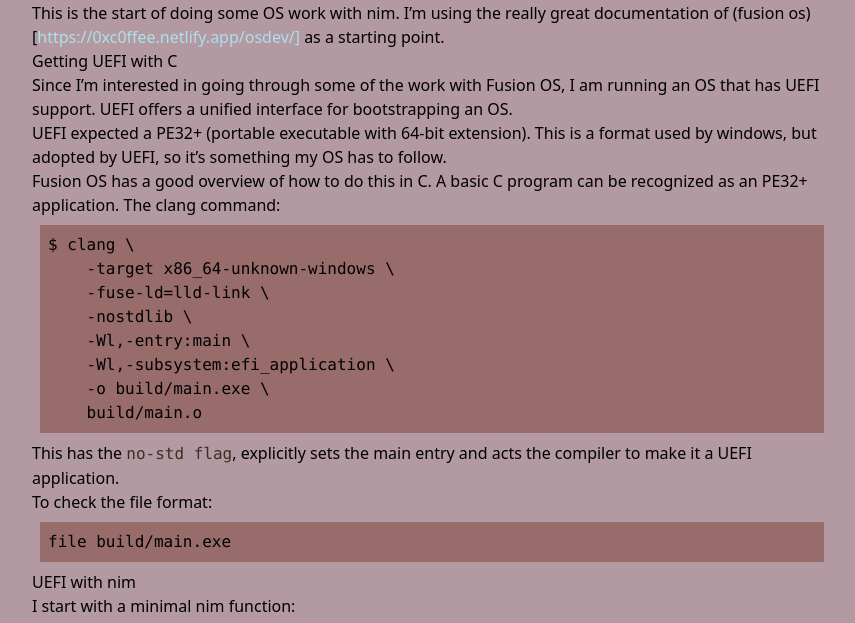
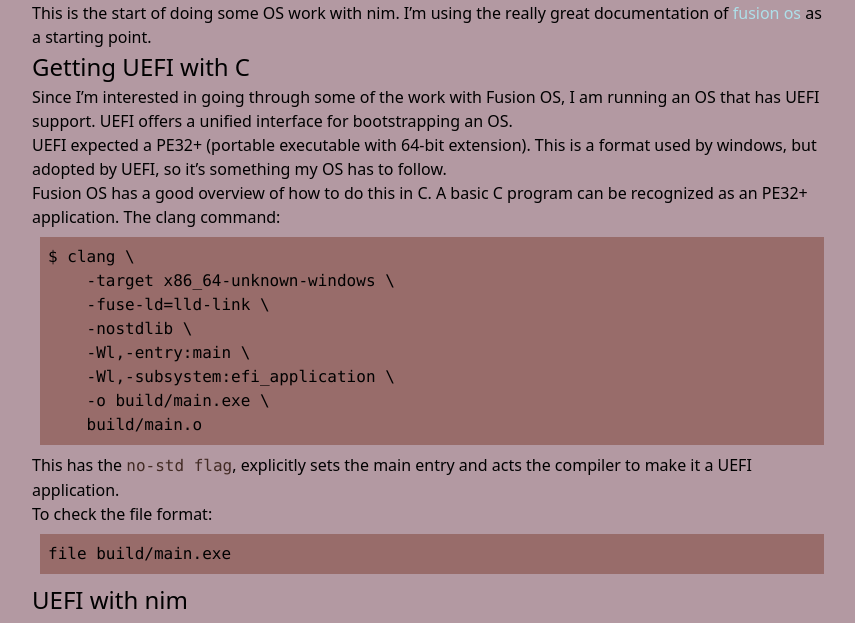
Before and after one commit to 485angelprocess/blog_elixir, a plain HTML site: page docs/posts/2025/11-12-uefi_with_nim.html in a window 1280 px wide. Shown: the part 103-726 px from the top of the page, without its empty margins (0-855 px from the left). Drawn offline with nearby package versions, Linux system fonts and the light colour scheme.

Commit message:
Fixed link

```diff
--- a/docs/posts/2025/11-12-uefi_with_nim.html
+++ b/docs/posts/2025/11-12-uefi_with_nim.html
@@ -12,9 +12,9 @@
   <h1>
 Getting UEFI support</h1>
 <p>
-This is the start of doing some OS work with nim. I’m using the really great documentation of (fusion os)[<a href="https://0xc0ffee.netlify.app/osdev/]">https://0xc0ffee.netlify.app/osdev/]</a> as a starting point.</p>
-<h3>
-Getting UEFI with C</h3>
+This is the start of doing some OS work with nim. I’m using the really great documentation of <a href="https://0xc0ffee.netlify.app/osdev/">fusion os</a> as a starting point.</p>
+<h2>
+Getting UEFI with C</h2>
 <p>
 Since I’m interested in going through some of the work with Fusion OS, I am running an OS that has UEFI support. UEFI offers a unified interface for bootstrapping an OS.</p>
 <p>
@@ -34,8 +34,8 @@
 <p>
 To check the file format:</p>
 <pre><code>file build/main.exe</code></pre>
-<h3>
-UEFI with nim</h3>
+<h2>
+UEFI with nim</h2>
 <p>
 I start with a minimal nim function:</p>
 <pre><code class="nim">proc main(): int {.exportc.} =
```
Also changed, not shown: 1 other file.
